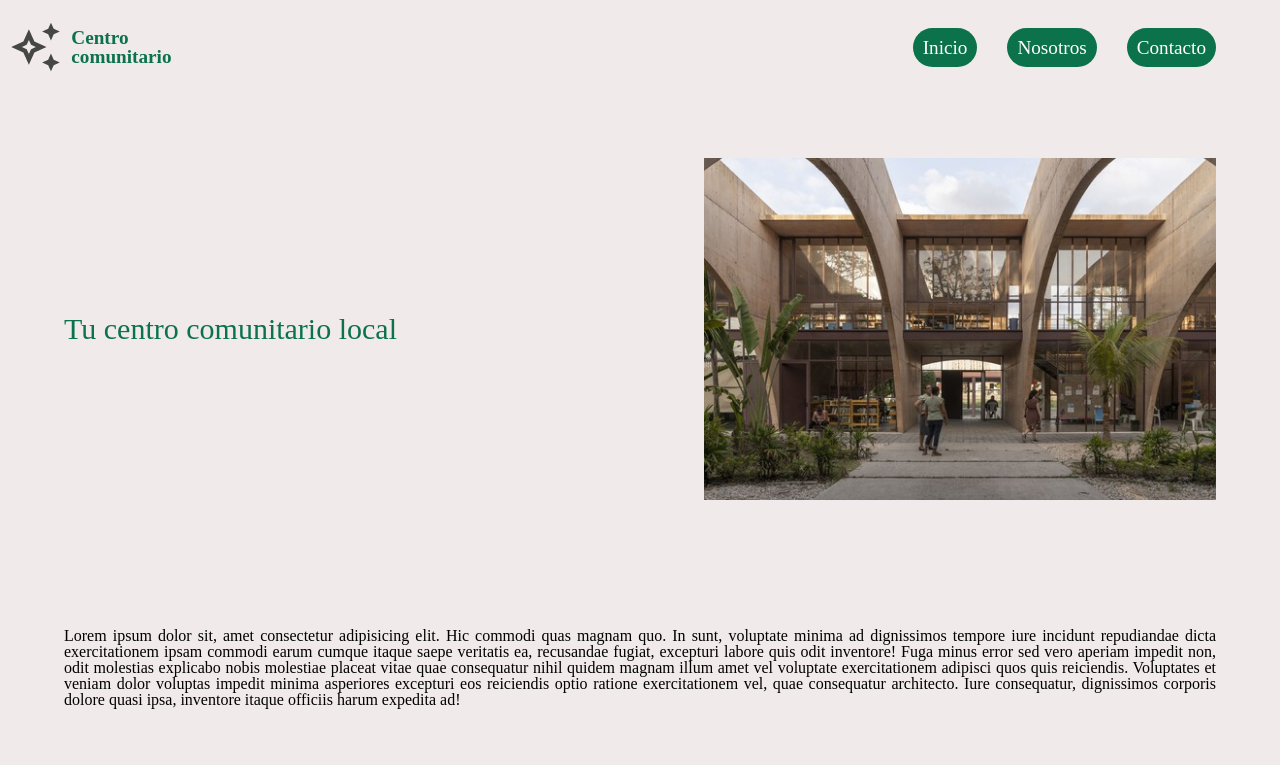
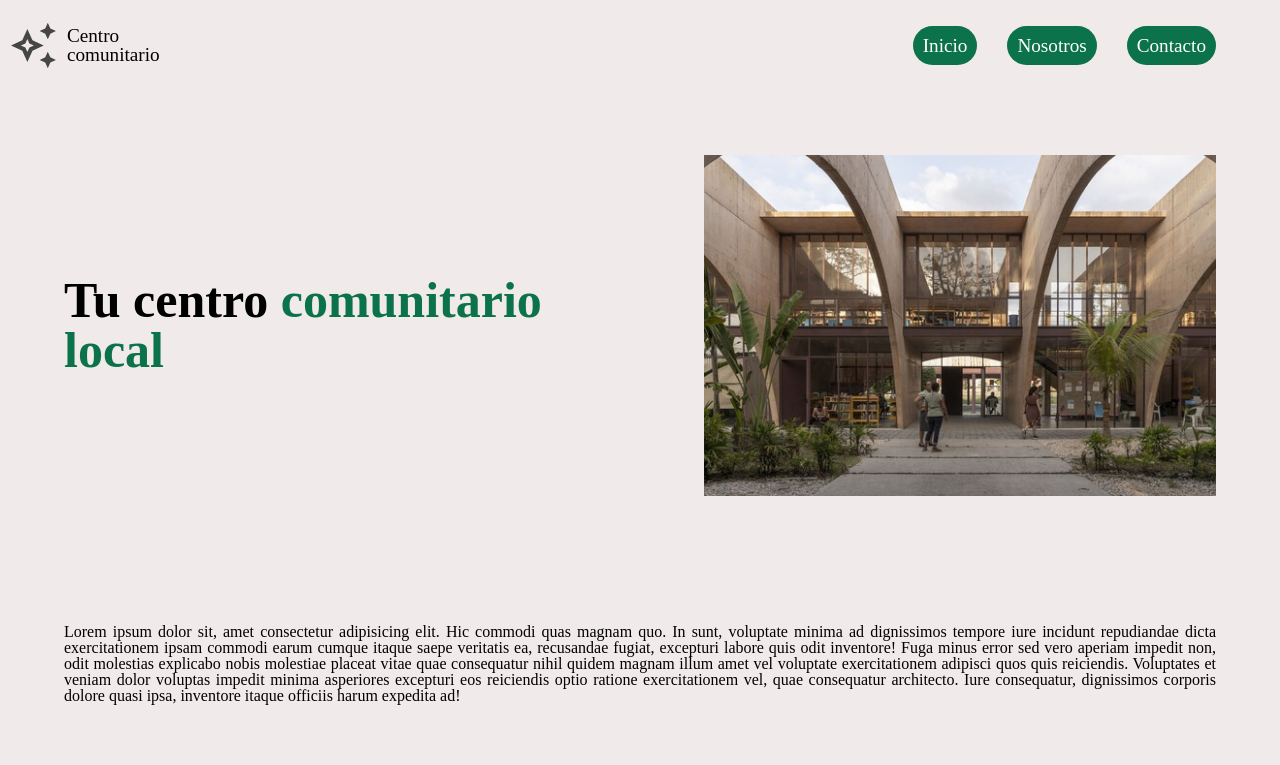
Before and after one commit to isabel-moreno22/mi-casa, a plain HTML site: page index.html in a window 1280 px wide. Shown: the top 765 px of the page. Drawn offline with Linux system fonts and the light colour scheme.

Commit message:
CAmbio en styles

```diff
--- a/index.html
+++ b/index.html
@@ -45,7 +45,7 @@
     </header>
     <section>
       <div class="hero__main">
-        <h1 class="hero__title">Tu centro comunitario local</h1>
+        <h1 class="hero__title">Tu centro <span class="title__span">comunitario local</span></h1>
         <img src="./imagenes/centro.jpg" class="hero__estrella" />
       </div>
       <div class="descripcion">
--- a/style(index).css
+++ b/style(index).css
@@ -1,5 +1,9 @@
 *{
     background-color: #f0eaea;
+}
+
+:root{
+    --color: #0b724b;
 }
 
 .hero__nav_container {
@@ -9,7 +13,7 @@ justify-content: space-between;
 }
 
 .hero__name{
-    color: #0b724b;
+    color : var(--color)
     font-weight: bold;
     font-size: larger;
 }
@@ -47,11 +51,16 @@ justify-content: space-between;
 .hero__title {
     align-items: center;
     width: 50%;
-    color: #0b724b;
-    font-size: 30px;
+    color: #000000;
+    font-size: 50px;
     text-align: left;
     align-items: center;
     padding: 5%;
+    font-weight: bold;
+}
+
+.title__span{
+    color: #0b724b;
 }
 
 .hero__estrella {
```
